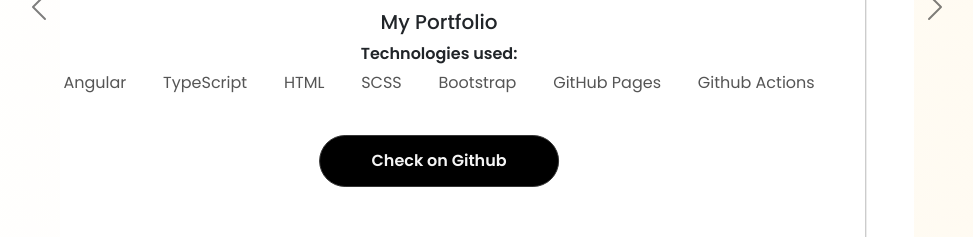
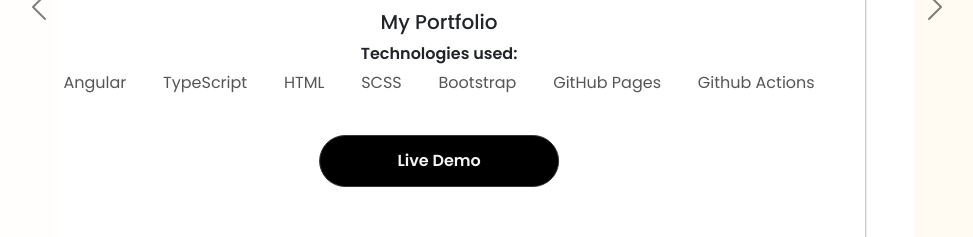
Before and after one commit to MedMAATOUG/portfolio, an Angular app: page / in a window 1280 px wide. Shown: the part 2600-2837 px from the top of the page, without its empty margins (153-1126 px from the left). Built offline with nearby package versions, Linux system fonts and the light colour scheme.

Commit message:
add watermon project

```diff
--- a/src/app/components/projects/project-item/project-item.component.html
+++ b/src/app/components/projects/project-item/project-item.component.html
@@ -15,7 +15,7 @@
     </div>
     <div>
       <a [href]="project.link" target="_blank" class="bt btn btn-color-3">
-        Check on Github
+        Live Demo
       </a>
     </div>
   </div>
```
